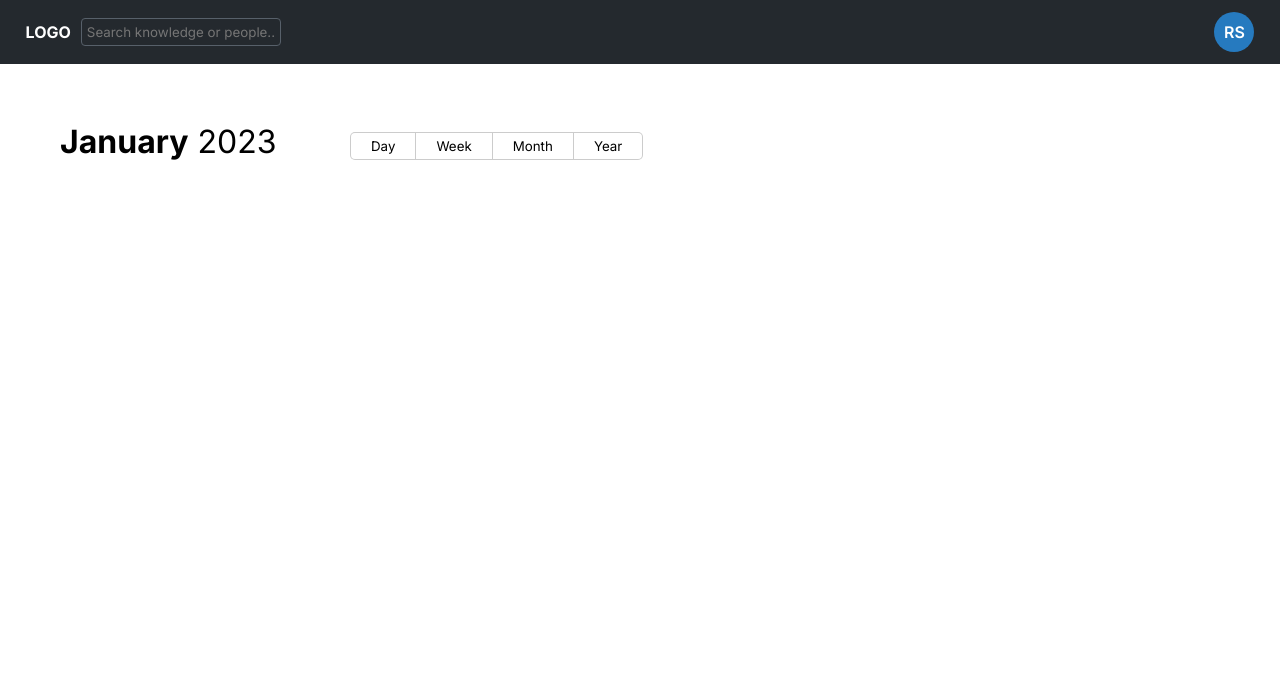
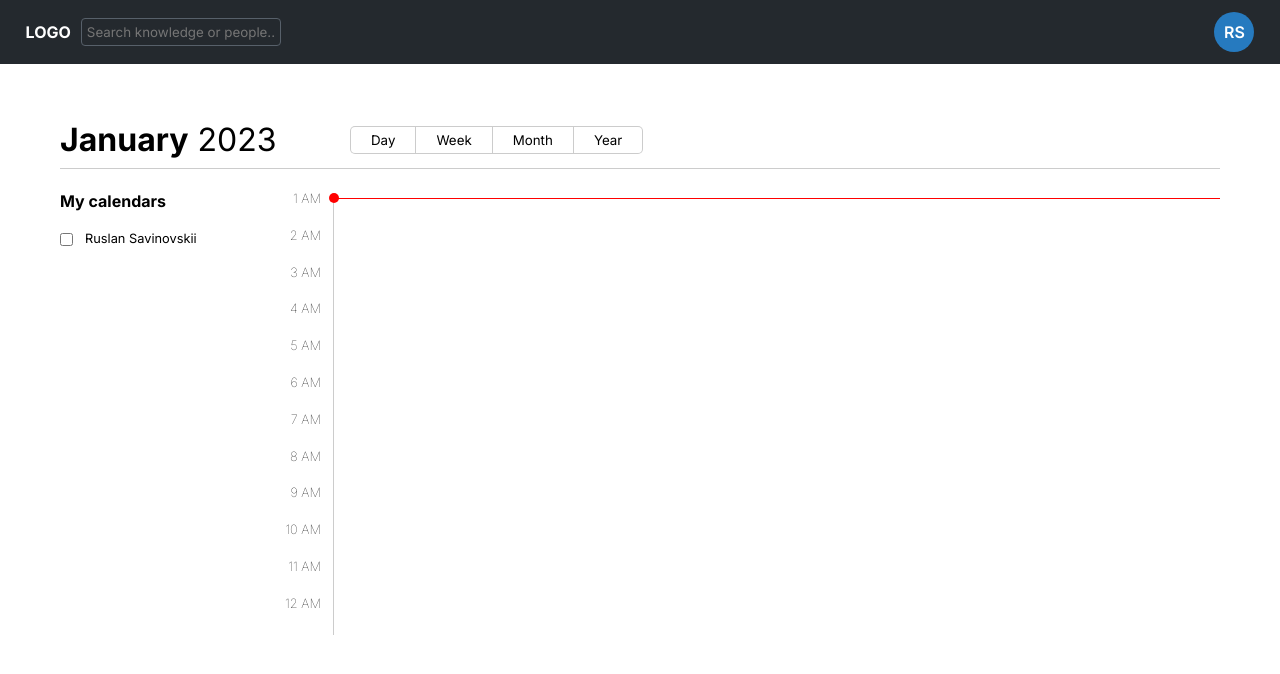
Before and after one commit to insight-hub/ih-web-client, a React app: page /calendar in a window 1280 px wide. Shown: the top 674 px of the page. Built offline with nearby package versions, Linux system fonts and the light colour scheme.

Commit message:
feat(ui): Calendar

```diff
--- /dev/null
+++ b/src/components/ui/calendar/Calendar.tsx
@@ -0,0 +1,7 @@
+import React from 'react';
+
+import { Daily } from './Daily';
+
+export const Calendar: React.FC = () => {
+  return <Daily />;
+};
--- /dev/null
+++ b/src/components/ui/calendar/Daily.tsx
@@ -0,0 +1,39 @@
+import React from 'react';
+
+import { HourLine } from './HourLine';
+
+export const Daily: React.FC = () => {
+  const timestamp = new Date();
+
+  return (
+    <div className="row">
+      <div className="col-1-md col-2-xs col align-end pr-1 b-r">
+        <HourLine timestamp={timestamp} />
+      </div>
+      <div className="col-10-xs col-11-md" style={{ position: 'relative' }}>
+        <div className="red-line" style={{ left: '-5px', position: 'absolute', width: '100%' }}>
+          <div
+            className="red-dot"
+            style={{
+              width: '10px',
+              height: '10px',
+              left: '-5',
+              backgroundColor: 'red',
+              borderRadius: '100%',
+            }}
+          ></div>
+          <div
+            className="red-line"
+            style={{
+              borderBottom: '1px solid red',
+              position: 'absolute',
+              width: '100%',
+              top: '5px',
+              left: '5px',
+            }}
+          />
+        </div>
+      </div>
+    </div>
+  );
+};
--- /dev/null
+++ b/src/components/ui/calendar/HourLine.tsx
@@ -0,0 +1,17 @@
+import React from 'react';
+
+import range from 'src/utils/range';
+
+export const HourLine = (props: { timestamp: Date }) => {
+  const hourRange = range(1, 12);
+  const postfix = 'AM';
+  return (
+    <>
+      {hourRange.map((hour) => (
+        <div key={hour + postfix} className="font-sm fw-thin pb-2">
+          {`${hour} ${postfix}`}
+        </div>
+      ))}
+    </>
+  );
+};
--- /dev/null
+++ b/src/components/ui/calendar/index.tsx
@@ -0,0 +1 @@
+export { Calendar } from './Calendar';
--- a/src/pages/Calendar.tsx
+++ b/src/pages/Calendar.tsx
@@ -1,7 +1,8 @@
-import React, { useState } from 'react';
+import React from 'react';
 
 import { ButtonGroup } from '../components/ui/buttonGroup/ButtonGroup';
 import { Button } from '../components/ui/button/Button';
+import { Calendar as UiCalendar } from 'src/components/ui/calendar';
 
 const months = [
   'January',
@@ -25,20 +26,32 @@ export const Calendar = () => {
 
   return (
     <>
-      <div className="calentar_header col-lg-12">
-        <div className="row align-center font-xl">
-          <div className="col-5-xs col-3-md">
+      <div className="col-lg-12">
+        <div className="calendar__header row align-center pb-1 b-bt">
+          <div className="col-5-xs col-3-md font-xl">
             <span className="fw-bold">{months[monthNum]}</span> {year}
           </div>
           <div className="col-7-xs">
-            <ButtonGroup activeIdx={1}>
-              <Button title="Day" variant="primary" />
+            <ButtonGroup>
+              <Button title="Day" />
               <Button title="Week" />
               <Button title="Month" />
               <Button title="Year" />
             </ButtonGroup>
           </div>
         </div>
+        <div className="row pt-2">
+          <div className="calendar__aside col-4-xs col-2-md">
+            <span className="font-md fw-bold">My calendars</span>
+            <div className="row pt-2">
+              <input type="checkbox" className="m-0 mr-1" />
+              <div className="font-sm">Ruslan Savinovskii</div>
+            </div>
+          </div>
+          <div className="calendar__body col-8-xs col-10-md">
+            <UiCalendar />
+          </div>
+        </div>
       </div>
     </>
   );
--- /dev/null
+++ b/src/utils/range.ts
@@ -0,0 +1,3 @@
+export default (from: number, to: number, step = 1) => {
+  return Array.from({ length: (to - from) / step + 1 }, (_, i) => from + i * step);
+};
```
